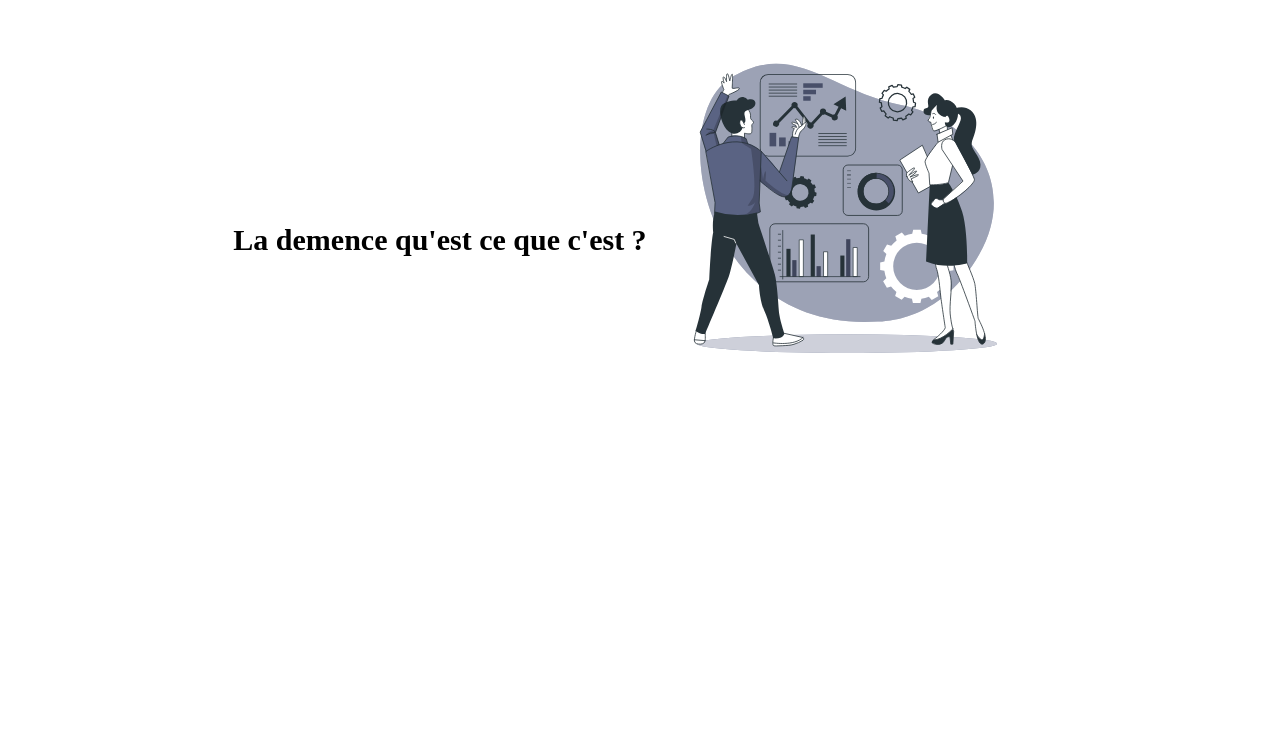
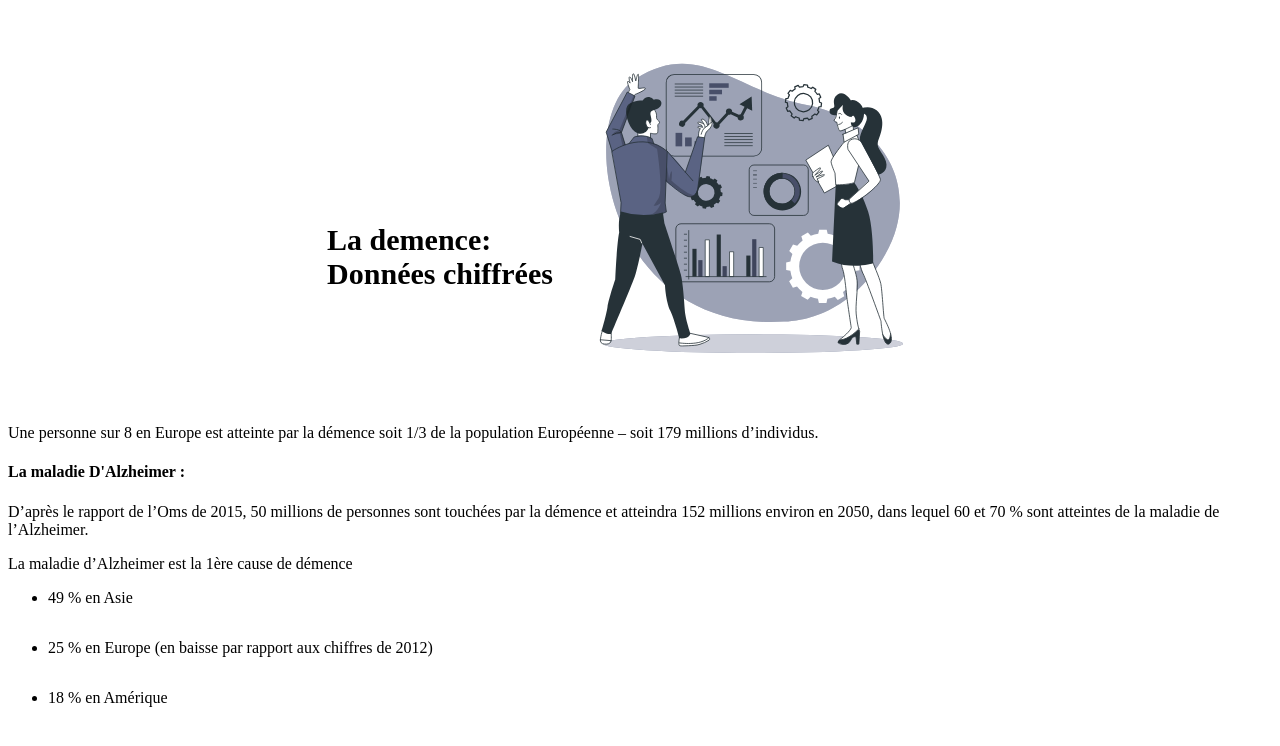
Before and after one commit to Adrien-Ray/nowher, a PHP site: page /pages/donnees-chiffrees.php in a window 1280 px wide. Shown: the top 746 px of the page. Run offline with PHP 8.4, Linux system fonts and the light colour scheme.

Commit message:
resolution

```diff
--- a/pages/donnees-chiffrees.php
+++ b/pages/donnees-chiffrees.php
@@ -2,14 +2,24 @@
 
 <div class = "donnees-chiffrees">
         <div>
-            <h4 class = "donnees-chiffrees__titre">La demence qu'est ce que c'est ?</h4>
+            <h4 class = "donnees-chiffrees__titre">La demence: <br> Données chiffrées </h4>
         </div>
             <img src="../assets/images/icons/image-graphique.svg" alt="" class="article__img">
+    </div>
+    <div>
+        <p>Une personne sur 8 en Europe est atteinte par la démence soit 1/3 de la population Européenne – soit 179 millions d’individus.</p>
+        <h4>La maladie D'Alzheimer :</h4>
+        <p>D’après le rapport de l’Oms de 2015, 50 millions de personnes sont touchées par la démence et atteindra 152 millions environ en 2050, dans lequel 60 et 70 % sont atteintes de la maladie de l’Alzheimer.
+        <p>La maladie d’Alzheimer est la 1ère cause de démence</p>
+        <ul>
+        <li>49 % en Asie</li>
+        <li>25 % en Europe (en baisse par rapport aux chiffres de 2012)</li>
+        <li>18 % en Amérique</li>
+        </ul>
     </div>
 
 
 
 
 
-
 <?php include "../includes/footer.php"; ?>
```
